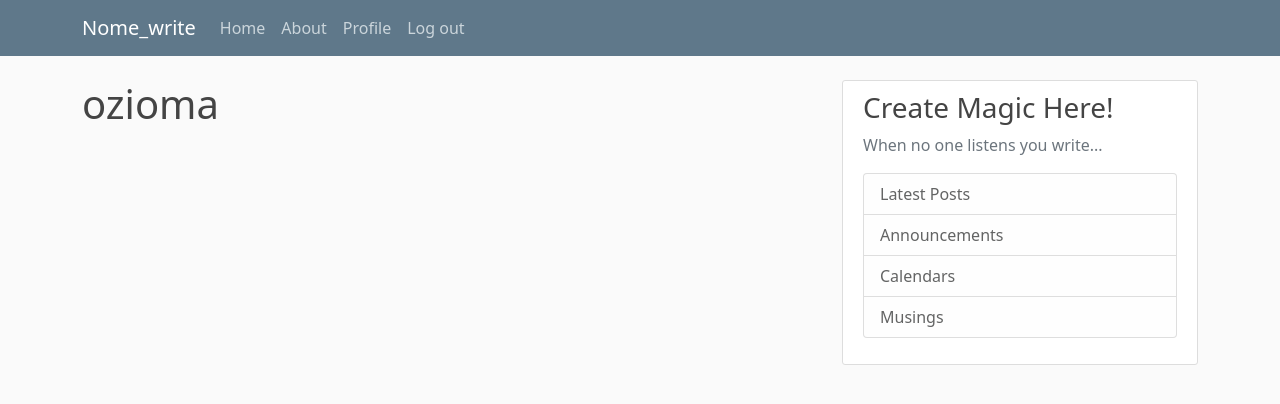
After one commit to Magdielian-code/Django-blog-api, a Django app: page /profile/ in a window 1280 px wide. The commit adds this page. Shown: the top 404 px of the page. Run offline with Django 5.2, Linux system fonts and the light colour scheme; a user stored in the database is signed in; some libraries are stand-ins or nearby versions.

Commit message:
added restrictions on user profile.

```diff
--- a/blog_api/blog/templates/blog/base.html
+++ b/blog_api/blog/templates/blog/base.html
@@ -34,6 +34,7 @@
             <!-- Navbar Right Side -->
             <div class="navbar-nav">
               {% if user.is_authenticated %}
+                <a class="nav-item nav-link" href="{% url 'profile' %}">Profile</a>
                 <a class="nav-item nav-link" href="{% url 'logout' %}">Log out</a>
               {% else %}
                 <a class="nav-item nav-link" href="{% url 'login' %}">Login</a>
--- a/blog_api/blog_api/settings.py
+++ b/blog_api/blog_api/settings.py
@@ -129,3 +129,4 @@
 CRISPY_TEMPLATE_PACK = 'bootstrap4'
 
 LOGIN_REDIRECT_URL = 'blog-home'
+LOGIN_URL = 'login'
--- a/blog_api/blog_api/urls.py
+++ b/blog_api/blog_api/urls.py
@@ -24,6 +24,7 @@
 urlpatterns = [
     path('admin/', admin.site.urls),
     path('register/', user_views.register, name='register'),
+    path('profile/', user_views.profile, name='profile'),
     path('login/', auth_views.LoginView.as_view(template_name='users/login.html'), name='login'),
     path('logout/', auth_views.LogoutView.as_view(template_name='users/logout.html'), name='logout'),
     path('', include('blog.urls')),
--- a/blog_api/users/templates/users/login.html
+++ b/blog_api/users/templates/users/login.html
@@ -2,19 +2,19 @@
 {% load crispy_forms_tags %}
 {% block content %}
     <div class="content-section">
-        <form method="post">
+        <form method="POST">
             {% csrf_token %}
             <fieldset class="form-group">
                 <legend class="border-bottom mb-4">Log In</legend>
                 {{ form|crispy }}
             </fieldset>
             <div class="form-group">
-                <button class="btn btn-outline-info" type="submit">Log In</button>
+                <button class="btn btn-outline-info" type="submit">Login</button>
             </div>
         </form>
         <div class="border-top pt-3">
             <small class="text-muted">
-                Need An Account? <a class="ml-2" href="{% url 'register' %}">Sign Up Now</a>
+                Need An Account? <a class="ml-2" href="{% url 'register' %}">Sign Up</a>
             </small>
         </div>
     </div>
--- /dev/null
+++ b/blog_api/users/templates/users/profile.html
@@ -0,0 +1,5 @@
+{% extends "blog/base.html" %}
+{% load crispy_forms_tags %}
+{% block content %}
+    <h1>{{ user.username }}</h1>
+{% endblock content %}
--- a/blog_api/users/views.py
+++ b/blog_api/users/views.py
@@ -9,7 +9,7 @@
         if form.is_valid():
             form.save()
             username = form.cleaned_data.get('username')
-            messages.success(request, f'Account successfully created for {username}')
+            messages.success(request, 'Your account has been succesfully created, you are now able to login.')
             return redirect('login')
     else:
         form = UserRegisterForm()
```
Also changed, not shown: blog_api/db.sqlite3.
